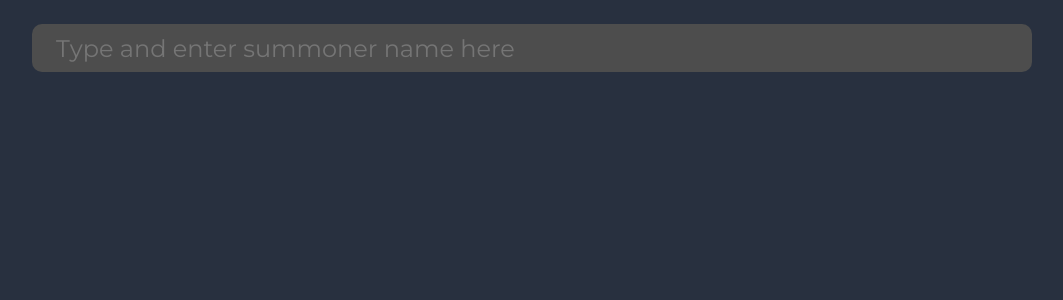
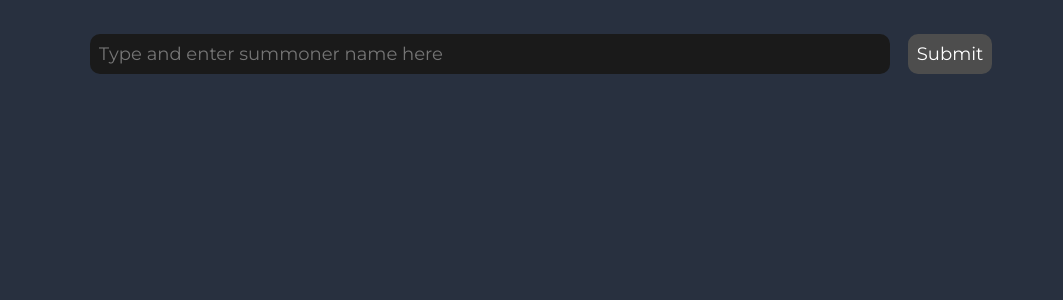
Before and after one commit to jshchui/battlefy-stat-app, a React (Create React App) app in the folder client/: page / in a window 1280 px wide. Shown: the top 300 px of the page, without its empty margins (108-1171 px from the left). Built offline with nearby package versions, Linux system fonts and the light colour scheme.

Commit message:
cleaned up front and back end code

```diff
--- a/client/src/App.js
+++ b/client/src/App.js
@@ -5,14 +5,15 @@ import MatchInfo from './components/MatchInfo';
 
 class App extends Component {
   state = {
-    summoner: '',
-    matches: [],
+    summonerInput: '',
+    currentSummoner: '',
+    matches: null,
     loading: false
   };
 
   handleChange = e => {
     this.setState({
-      summoner: e.target.value
+      summonerInput: e.target.value
     });
   };
 
@@ -20,42 +21,47 @@ class App extends Component {
     e.preventDefault();
     this.setState({ loading: true });
 
-    axios.get(`/getMatchlist/${this.state.summoner}`).then(res => {
+    axios.get(`/getMatchlist/${this.state.summonerInput}`).then(res => {
       this.setState({
         matches: res.data,
-        loading: false
+        loading: false,
+        currentSummoner: this.state.summonerInput
       });
     });
+  };
+
+  renderMatches = () => {
+    if (!this.state.matches) return null;
+    return (
+      <div>
+        <p>Previous matches for {this.state.currentSummoner}</p>
+        {this.state.matches.map(match => (
+          <MatchInfo
+            key={match.gameId}
+            gameId={match.gameId}
+            championId={match.championId}
+            summoner={this.state.currentSummoner}
+          />
+        ))}
+      </div>
+    );
   };
 
   render() {
     return (
       <div className="App">
-        <form onSubmit={this.handleSubmit}>
-          <label>
+        <form className="input-form" onSubmit={this.handleSubmit}>
           <input
             className="input-field"
             type="text"
-              value={this.state.summoner}
+            value={this.state.summonerInput}
             onChange={this.handleChange}
             placeholder="Type and enter summoner name here"
           />
-          </label>
-          {/* <input type="submit" value="Submit" /> */}
+          <input className="input-submit" type="submit" value="Submit" />
         </form>
         {this.state.loading ? <p>Getting Matches...</p> : null}
-        {this.state.matches
-          ? this.state.matches.map(match => {
-              return (
-                <MatchInfo
-                  key={match.gameId}
-                  gameId={match.gameId}
-                  championId={match.championId}
-                  summoner={this.state.summoner}
-                />
-              );
-            })
-          : null}
+        {this.renderMatches()}
       </div>
     );
   }
--- a/client/src/components/MatchInfo.js
+++ b/client/src/components/MatchInfo.js
@@ -38,7 +38,10 @@ class MatchInfo extends Component {
       champ => champ.key === championId.toString()
     );
 
-    return currentChamp && currentChamp.name;
+    return {
+      name: currentChamp.name,
+      image: currentChamp.image.full
+    };
   };
 
   getPlayerStats = (playerIdentities, participants) => {
@@ -187,7 +190,9 @@ class MatchInfo extends Component {
     const kills = stats && stats.kills.toString();
     const deaths = stats && stats.deaths.toString();
     const assists = stats && stats.assists.toString();
-    const kda = ((kills + assists) / deaths).toString();
+    const kda = ((parseInt(kills) + parseInt(assists)) / parseInt(deaths))
+      .toFixed(1)
+      .toString();
 
     const level = stats && stats.champLevel.toString();
     const creepScore = stats && stats.totalMinionsKilled.toString();
@@ -202,7 +207,7 @@ class MatchInfo extends Component {
           <img
             className="profile__champion"
             alt="champion"
-            src={`../assets/champion/${playerChamp}.png`}
+            src={`../assets/champion/${playerChamp.image}`}
           />
           {this.renderSummonerSpellsImages()}
         </div>
@@ -211,7 +216,7 @@ class MatchInfo extends Component {
           <p className={outcome ? 'victory__text' : 'defeat__text'}>
             {outcome ? 'Victory' : 'Defeat'}
           </p>
-          <p>{playerChamp}</p>
+          <p>{playerChamp.name}</p>
           <p>
             {kills} / {deaths} / {assists}
           </p>
--- a/client/src/css/App.css
+++ b/client/src/css/App.css
@@ -7,24 +7,9 @@
 .App {
   text-align: center;
   background: #28303f;
-  height: 100vh;
-}
-
-.App-logo {
-  animation: App-logo-spin infinite 20s linear;
-  height: 40vmin;
-  pointer-events: none;
-}
-
-.App-header {
-  background-color: #282c34;
   min-height: 100vh;
-  display: flex;
-  flex-direction: column;
-  align-items: center;
-  justify-content: center;
-  font-size: calc(10px + 2vmin);
-  color: white;
+  padding: 1em;
+  box-sizing: border-box;
 }
 
 p {
@@ -32,30 +17,51 @@ p {
   color: #fff;
 }
 
+.input-form {
+  display: flex;
+  justify-content: center;
+  align-items: center;
+}
+
 .input-field {
+  background: #1a1a1a;
+  color: #fff;
+
   margin: 1em;
-  width: 100%;
-  height: 40px;
-  max-width: 1000px;
+  padding: 0.5em;
+  box-sizing: border-box;
+
+  width: 80%;
+  max-width: 800px;
+
+  border: none;
+  outline: none;
+  border-radius: 10px;
+  font-size: 18px;
+}
+
+.input-submit {
   background: #4d4d4d;
-  outline: none;
+  color: #fff;
+
+  padding: 0.5em;
+
   border: none;
-  color: #fff;
-  padding: 1em;
-  box-sizing: border-box;
   border-radius: 10px;
-
-  font-size: 1.5em;
+  font-size: 18px;
 }
 
 .match {
   display: flex;
   justify-content: center;
+
+  background: #1a1a1a;
+
+  margin: 1em auto;
   padding: 1em;
-  margin: 1em auto;
-  background: #1a1a1a;
+  box-sizing: border-box;
+
   max-width: 1000px;
-  box-sizing: border-box;
   border-radius: 10px;
 }
 
```
Also changed, not shown: 1 other file (tests, documents, lock files or other folders). Lines whose indentation alone changed are shown as unchanged.
